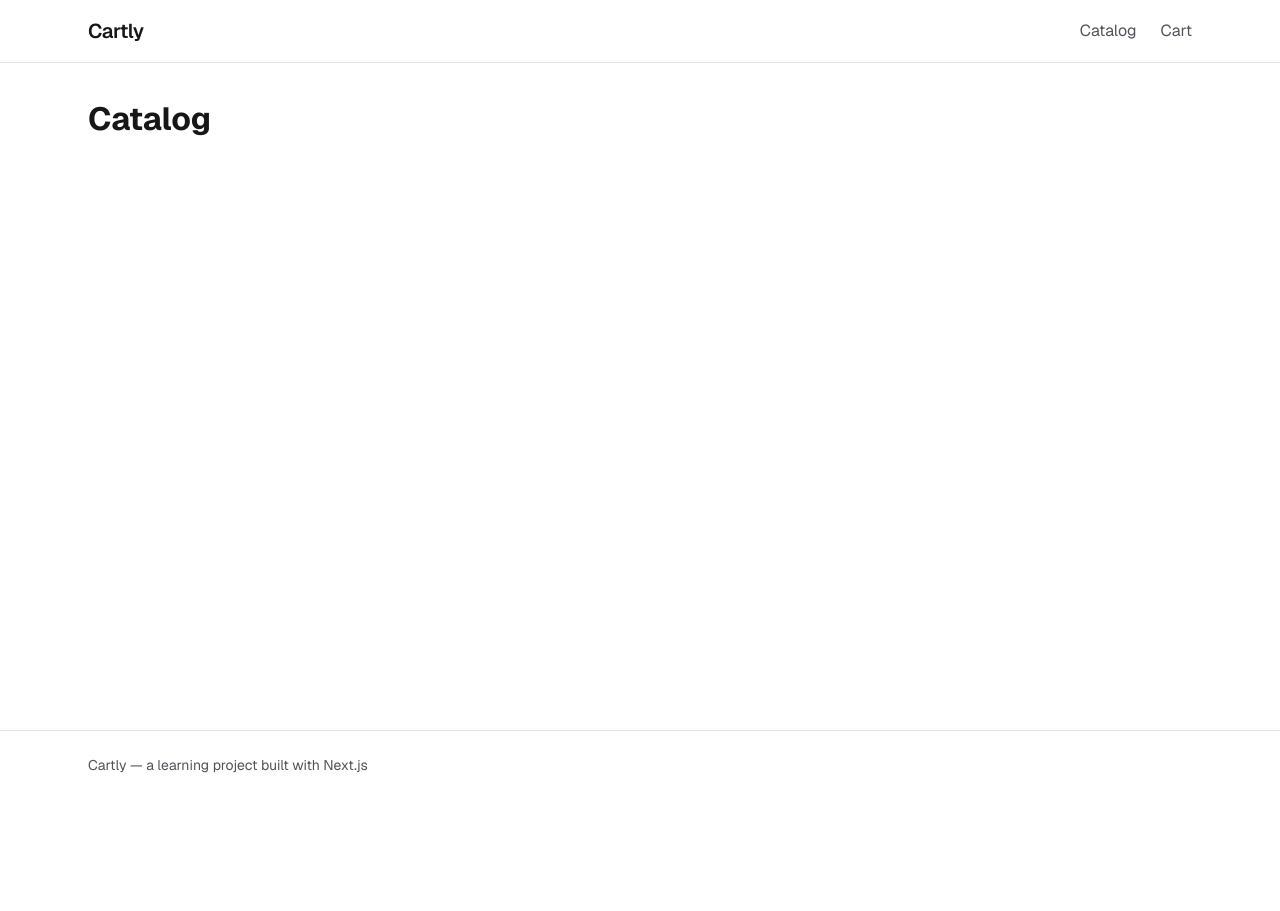
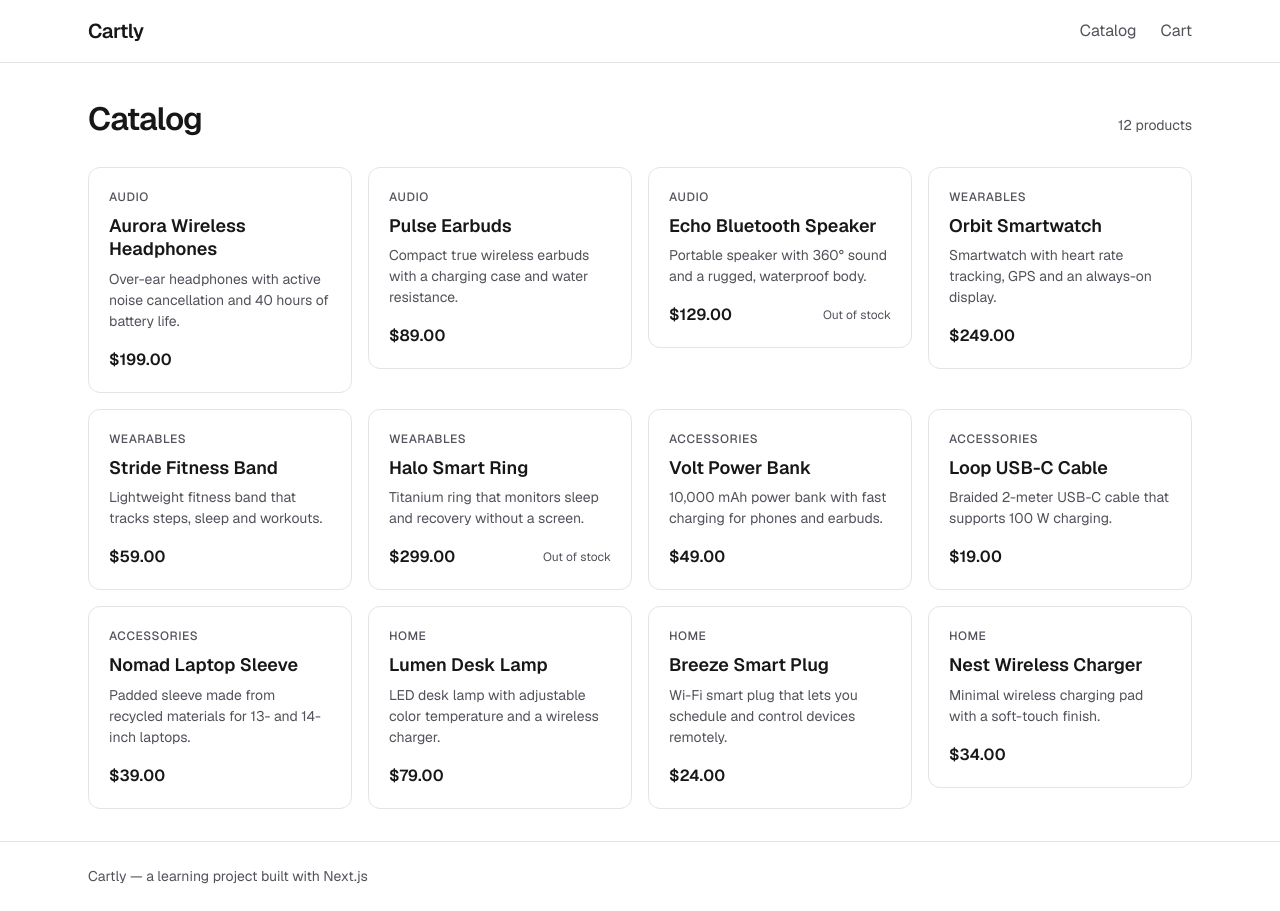
Before and after one commit to AmoryMeow/nextjs-ecommerce, a Next.js app: page /products in a window 1280 px wide. Before the commit the page ends 800 px from the top, so only its background shows below. Built offline with nearby package versions, Linux system fonts and the light colour scheme.

Commit message:
feat: add product catalog with mock data

```diff
--- /dev/null
+++ b/src/app/(shop)/products/page.module.css
@@ -0,0 +1,26 @@
+.header {
+  display: flex;
+  align-items: baseline;
+  justify-content: space-between;
+  gap: 16px;
+  margin-bottom: 24px;
+}
+
+.title {
+  font-size: 32px;
+  font-weight: 600;
+  letter-spacing: -0.8px;
+}
+
+.count {
+  font-size: 14px;
+  color: var(--muted);
+}
+
+.grid {
+  display: grid;
+  grid-template-columns: repeat(auto-fill, minmax(240px, 1fr));
+  gap: 16px;
+  padding: 0;
+  list-style: none;
+}
--- a/src/app/(shop)/products/page.tsx
+++ b/src/app/(shop)/products/page.tsx
@@ -1,9 +1,31 @@
 import type { Metadata } from "next";
+
+import { ProductCard } from "@/components/ProductCard/ProductCard";
+import { getProducts } from "@/lib/products/queries";
+
+import styles from "./page.module.css";
 
 export const metadata: Metadata = {
   title: "Catalog",
 };
 
-export default function CatalogPage() {
-  return <h1>Catalog</h1>;
+export default async function CatalogPage() {
+  const products = await getProducts();
+  return (
+    <>
+      <div className={styles.header}>
+        <h1 className={styles.title}>Catalog</h1>
+        <p className={styles.count}>
+          {products.length} {products.length === 1 ? "product" : "products"}
+        </p>
+      </div>
+      <ul className={styles.grid}>
+        {products.map((product) => (
+          <li key={product.id}>
+            <ProductCard product={product} />
+          </li>
+        ))}
+      </ul>
+    </>
+  );
 }
--- /dev/null
+++ b/src/components/ProductCard/ProductCard.module.css
@@ -0,0 +1,58 @@
+.card {
+  position: relative;
+  display: flex;
+  flex-direction: column;
+  gap: 8px;
+  padding: 20px;
+  border: 1px solid var(--border);
+  border-radius: 12px;
+  transition: border-color 0.15s;
+}
+
+.card:hover {
+  border-color: var(--muted);
+}
+
+.category {
+  font-size: 12px;
+  font-weight: 500;
+  letter-spacing: 0.5px;
+  text-transform: uppercase;
+  color: var(--muted);
+}
+
+.name {
+  font-size: 18px;
+  font-weight: 600;
+  line-height: 1.3;
+}
+
+.link::after {
+  content: "";
+  position: absolute;
+  inset: 0;
+  border-radius: inherit;
+}
+
+.description {
+  flex: 1;
+  font-size: 14px;
+  color: var(--muted);
+}
+
+.footer {
+  display: flex;
+  align-items: center;
+  justify-content: space-between;
+  margin-top: 8px;
+}
+
+.price {
+  font-size: 16px;
+  font-weight: 600;
+}
+
+.outOfStock {
+  font-size: 12px;
+  color: var(--muted);
+}
--- /dev/null
+++ b/src/components/ProductCard/ProductCard.tsx
@@ -0,0 +1,30 @@
+import Link from "next/link";
+
+import { formatPrice } from "@/lib/format";
+import type { Product } from "@/lib/products/types";
+
+import styles from "./ProductCard.module.css";
+
+type ProductCardProps = {
+  product: Product;
+};
+
+export function ProductCard({ product }: ProductCardProps) {
+  return (
+    <article className={styles.card}>
+      <p className={styles.category}>{product.category}</p>
+      <h2 className={styles.name}>
+        <Link href={`/products/${product.slug}`} className={styles.link}>
+          {product.name}
+        </Link>
+      </h2>
+      <p className={styles.description}>{product.description}</p>
+      <div className={styles.footer}>
+        <span className={styles.price}>{formatPrice(product.priceCents)}</span>
+        {!product.inStock && (
+          <span className={styles.outOfStock}>Out of stock</span>
+        )}
+      </div>
+    </article>
+  );
+}
--- /dev/null
+++ b/src/lib/format.ts
@@ -0,0 +1,8 @@
+const priceFormatter = new Intl.NumberFormat("en-US", {
+  style: "currency",
+  currency: "USD",
+});
+
+export function formatPrice(cents: number): string {
+  return priceFormatter.format(cents / 100);
+}
--- /dev/null
+++ b/src/lib/products/data.ts
@@ -0,0 +1,123 @@
+import type { Product } from "./types";
+
+// Temporary mock data. Will be replaced by a database later.
+export const products: Product[] = [
+  {
+    id: "1",
+    slug: "aurora-wireless-headphones",
+    name: "Aurora Wireless Headphones",
+    description:
+      "Over-ear headphones with active noise cancellation and 40 hours of battery life.",
+    priceCents: 19900,
+    category: "audio",
+    inStock: true,
+  },
+  {
+    id: "2",
+    slug: "pulse-earbuds",
+    name: "Pulse Earbuds",
+    description:
+      "Compact true wireless earbuds with a charging case and water resistance.",
+    priceCents: 8900,
+    category: "audio",
+    inStock: true,
+  },
+  {
+    id: "3",
+    slug: "echo-bluetooth-speaker",
+    name: "Echo Bluetooth Speaker",
+    description:
+      "Portable speaker with 360° sound and a rugged, waterproof body.",
+    priceCents: 12900,
+    category: "audio",
+    inStock: false,
+  },
+  {
+    id: "4",
+    slug: "orbit-smartwatch",
+    name: "Orbit Smartwatch",
+    description:
+      "Smartwatch with heart rate tracking, GPS and an always-on display.",
+    priceCents: 24900,
+    category: "wearables",
+    inStock: true,
+  },
+  {
+    id: "5",
+    slug: "stride-fitness-band",
+    name: "Stride Fitness Band",
+    description:
+      "Lightweight fitness band that tracks steps, sleep and workouts.",
+    priceCents: 5900,
+    category: "wearables",
+    inStock: true,
+  },
+  {
+    id: "6",
+    slug: "halo-smart-ring",
+    name: "Halo Smart Ring",
+    description:
+      "Titanium ring that monitors sleep and recovery without a screen.",
+    priceCents: 29900,
+    category: "wearables",
+    inStock: false,
+  },
+  {
+    id: "7",
+    slug: "volt-power-bank",
+    name: "Volt Power Bank",
+    description:
+      "10,000 mAh power bank with fast charging for phones and earbuds.",
+    priceCents: 4900,
+    category: "accessories",
+    inStock: true,
+  },
+  {
+    id: "8",
+    slug: "loop-usb-c-cable",
+    name: "Loop USB-C Cable",
+    description: "Braided 2-meter USB-C cable that supports 100 W charging.",
+    priceCents: 1900,
+    category: "accessories",
+    inStock: true,
+  },
+  {
+    id: "9",
+    slug: "nomad-laptop-sleeve",
+    name: "Nomad Laptop Sleeve",
+    description:
+      "Padded sleeve made from recycled materials for 13- and 14-inch laptops.",
+    priceCents: 3900,
+    category: "accessories",
+    inStock: true,
+  },
+  {
+    id: "10",
+    slug: "lumen-desk-lamp",
+    name: "Lumen Desk Lamp",
+    description:
+      "LED desk lamp with adjustable color temperature and a wireless charger.",
+    priceCents: 7900,
+    category: "home",
+    inStock: true,
+  },
+  {
+    id: "11",
+    slug: "breeze-smart-plug",
+    name: "Breeze Smart Plug",
+    description:
+      "Wi-Fi smart plug that lets you schedule and control devices remotely.",
+    priceCents: 2400,
+    category: "home",
+    inStock: true,
+  },
+  {
+    id: "12",
+    slug: "nest-wireless-charger",
+    name: "Nest Wireless Charger",
+    description: "Minimal wireless charging pad with a soft-touch finish.",
+    priceCents: 3400,
+    category: "home",
+    inStock: true,
+  },
+];
--- /dev/null
+++ b/src/lib/products/queries.ts
@@ -0,0 +1,6 @@
+import type { Product } from "./types";
+import { products } from "./data";
+
+export function getProducts(): Promise<Product[]> {
+  return Promise.resolve(products);
+}
--- /dev/null
+++ b/src/lib/products/types.ts
@@ -0,0 +1,12 @@
+export type ProductCategory = "audio" | "wearables" | "accessories" | "home";
+
+export type Product = {
+  id: string;
+  slug: string;
+  name: string;
+  description: string;
+  /** Price in cents to avoid floating-point rounding errors. */
+  priceCents: number;
+  category: ProductCategory;
+  inStock: boolean;
+};
```
